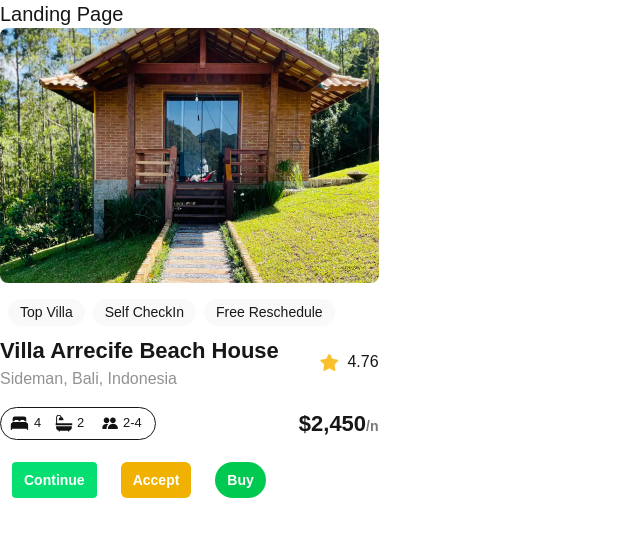
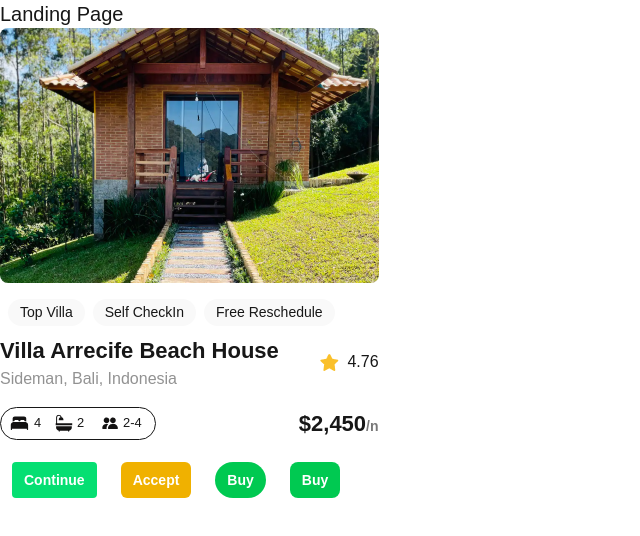
Before and after one commit to kasahun-welela/alx-project-0x00-setup, a Next.js app in the folder alx-project-0x00/: page /landing in a window 1280 px wide. Shown: the top 536 px of the page, without its empty margins (0-640 px from the left). Built offline with nearby package versions, Linux system fonts and the light colour scheme.

Commit message:
fix checker issue

```diff
--- a/alx-project-0x00/pages/landing.tsx
+++ b/alx-project-0x00/pages/landing.tsx
@@ -18,6 +18,10 @@ const Landing: React.FC = () => {
         title="Buy"
         styles="text-sm rounded-full bg-green-500 hover:bg-green-500/50"
       />
+      <Button
+        title="Buy"
+        styles="text-sm rounded-lg bg-green-500 hover:bg-green-500/50"
+      />
     </div>
   );
 };
```
